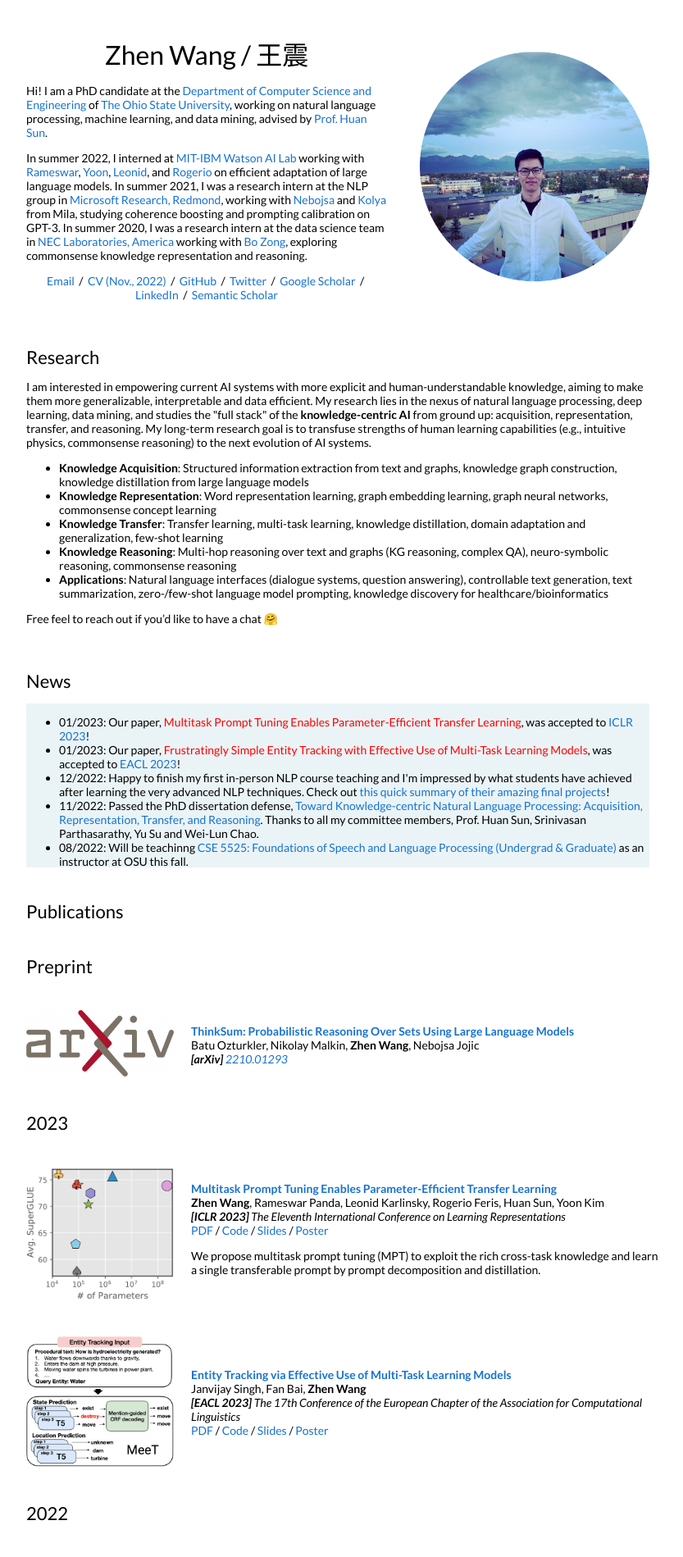
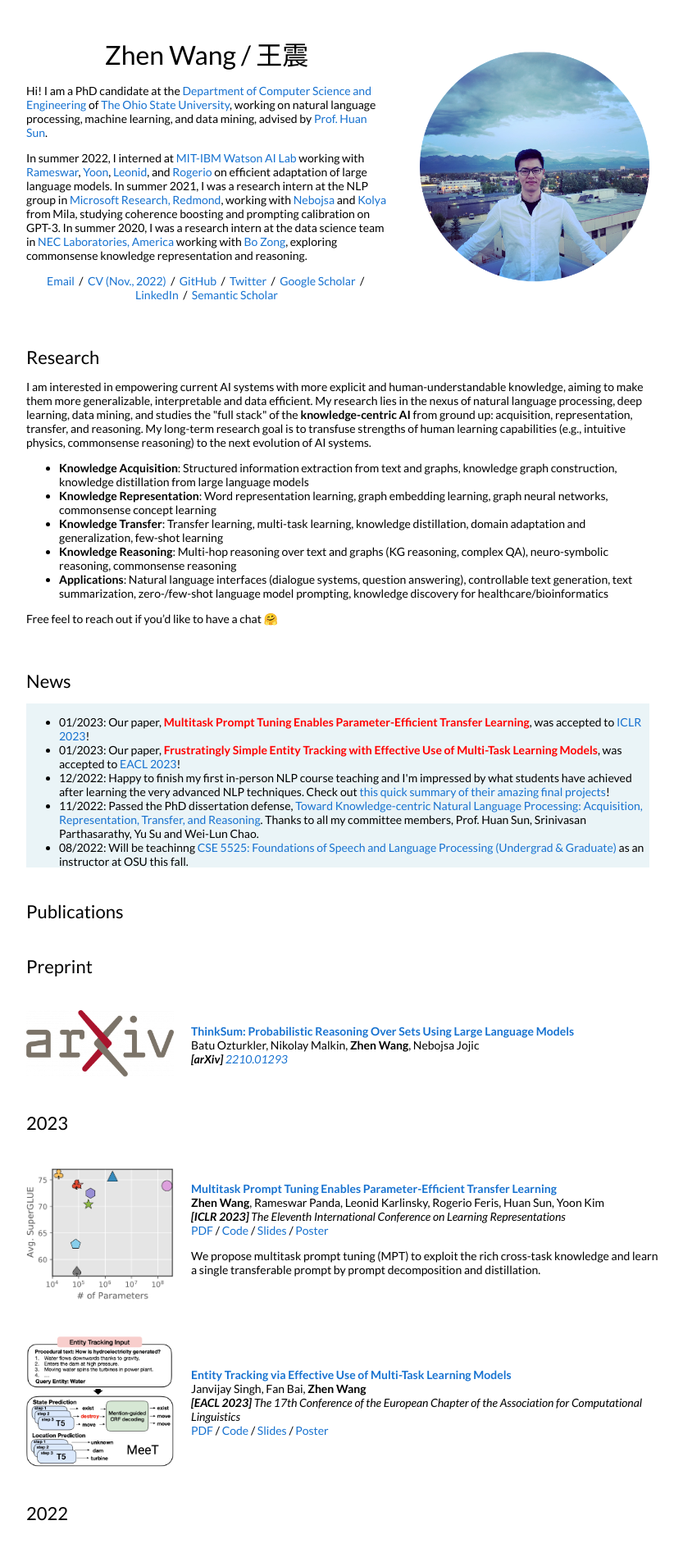
Before and after one commit to zhenwang9102/zhenwang9102.github.io, a Jekyll site: the page built from _posts/2019-06-02-venue.markdown, in a window 1280 px wide. Shown: the top 1899 px of the page at 82% size, without its empty margins (228-1061 px from the left). Built offline with Jekyll 4.4.1, drawn with Linux system fonts in a browser that asks for light colours.

Commit message:
Update default.html

```diff
--- a/_layouts/default.html
+++ b/_layouts/default.html
@@ -100,10 +100,10 @@
               <div class="listbox">
                 <ul>
                   <li>
-                    01/2023: Our paper, <a href="https://openreview.net/forum?id=Nk2pDtuhTq" style="color:red">Multitask Prompt Tuning Enables Parameter-Efficient Transfer Learning</a>, was accepted to <a href="https://iclr.cc/">ICLR 2023</a>!
+                    01/2023: Our paper, <a href="https://openreview.net/forum?id=Nk2pDtuhTq" style="color:red"><b>Multitask Prompt Tuning Enables Parameter-Efficient Transfer Learning</b></a>, was accepted to <a href="https://iclr.cc/">ICLR 2023</a>!
                   </li>
                   <li>
-                    01/2023: Our paper, <a href="https://arxiv.org/abs/2210.06444" style="color:red">Frustratingly Simple Entity Tracking with Effective Use of Multi-Task Learning Models</a>, was accepted to <a href="https://2023.eacl.org/">EACL 2023</a>!
+                    01/2023: Our paper, <a href="https://arxiv.org/abs/2210.06444" style="color:red"><b>Frustratingly Simple Entity Tracking with Effective Use of Multi-Task Learning Models</b></a>, was accepted to <a href="https://2023.eacl.org/">EACL 2023</a>!
                   </li>
                   <li>
                     12/2022: Happy to finish my first in-person NLP course teaching and I'm impressed by what students have achieved after learning the very advanced NLP techniques. Check out <a href="https://docs.google.com/presentation/d/1TA_Gf29CbGe0UV5NR_uPnaGr7dP7-ipNuz-BtNne3_0/edit?usp=sharing">this quick summary of their amazing final projects</a>!
```
